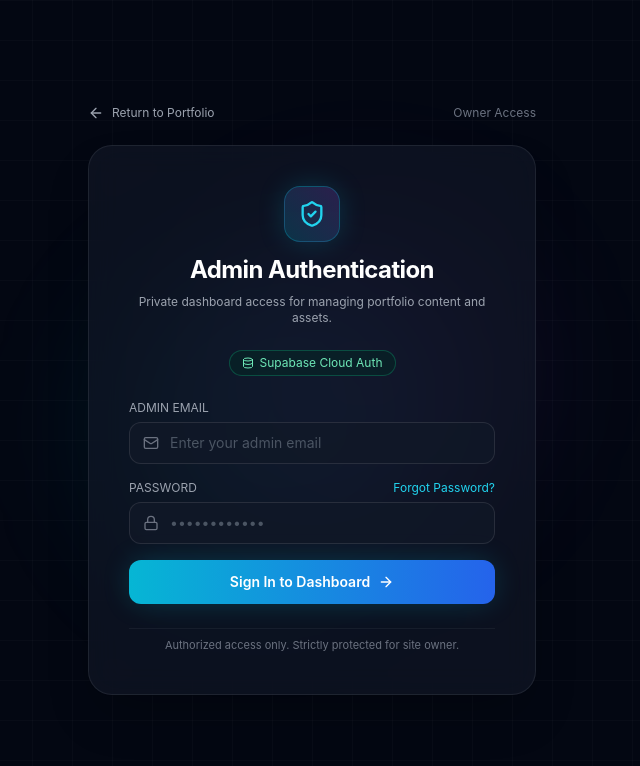
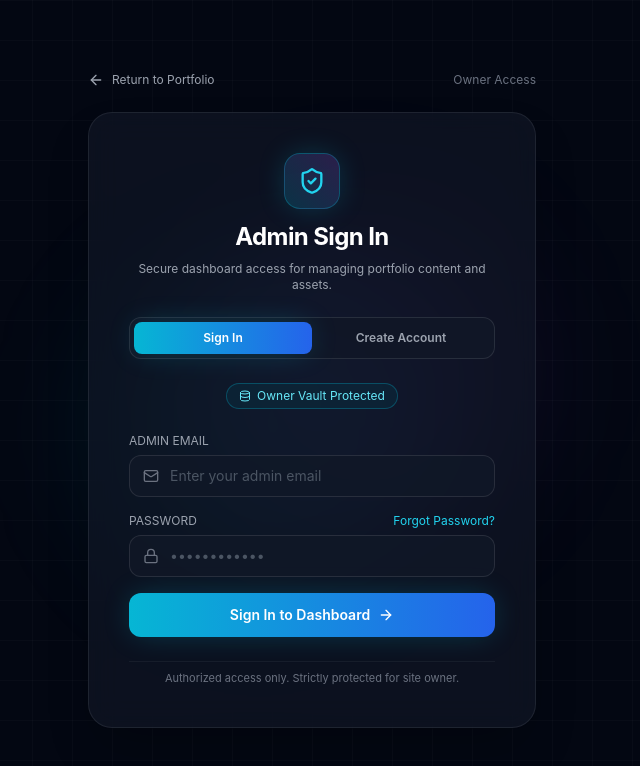
Before and after one commit to basavarajangadi-ml/basu-portfolio, a Next.js app: page /admin/login in a window 1280 px wide. Shown: the top 766 px of the page, without its empty margins (328-968 px from the left). Built offline with nearby package versions, Linux system fonts and the light colour scheme; no server answers.

Commit message:
Add Create Account tab and fix Supabase failed to fetch fallback

```diff
--- a/src/app/admin/login/page.tsx
+++ b/src/app/admin/login/page.tsx
@@ -14,29 +14,32 @@ import {
   ArrowLeft,
   KeyRound,
   CheckCircle2,
-  RefreshCw
+  RefreshCw,
+  UserPlus
 } from "lucide-react";
 import { useAuth } from "@/lib/auth/AuthContext";
 
 export default function AdminLoginPage() {
+  const [authMode, setAuthMode] = useState<"signin" | "signup" | "forgot">("signin");
   const [email, setEmail] = useState("");
   const [password, setPassword] = useState("");
+  const [confirmPassword, setConfirmPassword] = useState("");
   const [loading, setLoading] = useState(false);
   const [error, setError] = useState<string | null>(null);
   const [successMsg, setSuccessMsg] = useState<string | null>(null);
 
-  // Forgot password & OTP state
-  const [isForgotMode, setIsForgotMode] = useState(false);
+  // OTP flow state
   const [otpStep, setOtpStep] = useState<"enter-email" | "enter-otp">("enter-email");
   const [forgotEmail, setForgotEmail] = useState("");
   const [otpCode, setOtpCode] = useState("");
   const [newPassword, setNewPassword] = useState("");
-  const [confirmPassword, setConfirmPassword] = useState("");
+  const [resetConfirmPassword, setResetConfirmPassword] = useState("");
   const [otpSentNotice, setOtpSentNotice] = useState<string | null>(null);
 
-  const { signIn, isSupabaseActive } = useAuth();
+  const { signIn, signUp, isSupabaseActive } = useAuth();
   const router = useRouter();
 
+  // Handle Login
   const handleLogin = async (e: React.FormEvent) => {
     e.preventDefault();
     setError(null);
@@ -57,6 +60,39 @@ export default function AdminLoginPage() {
     }
   };
 
+  // Handle Sign Up (Register first-time admin)
+  const handleSignUp = async (e: React.FormEvent) => {
+    e.preventDefault();
+    setError(null);
+    setSuccessMsg(null);
+
+    if (password !== confirmPassword) {
+      setError("Passwords do not match. Please re-enter.");
+      return;
+    }
+
+    if (password.length < 6) {
+      setError("Password must be at least 6 characters long.");
+      return;
+    }
+
+    setLoading(true);
+
+    try {
+      const res = await signUp(email.trim(), password);
+      if (res.success) {
+        router.push("/admin");
+      } else {
+        setError(res.error || "Failed to register admin account.");
+      }
+    } catch (err: any) {
+      setError(err?.message || "An unexpected error occurred during registration.");
+    } finally {
+      setLoading(false);
+    }
+  };
+
+  // Handle OTP Send
   const handleSendOtp = async (e: React.FormEvent) => {
     e.preventDefault();
     setError(null);
@@ -75,26 +111,27 @@ export default function AdminLoginPage() {
       if (res.ok && data.success) {
         setOtpStep("enter-otp");
         if (data.otpCode) {
-          setOtpSentNotice(`6-digit OTP generated! Code: ${data.otpCode}`);
+          setOtpSentNotice(`6-digit OTP code: ${data.otpCode}`);
         } else {
           setSuccessMsg("Verification code sent to your email!");
         }
       } else {
-        setError(data.error || "Failed to send OTP. Please check your email.");
+        setError(data.error || "Failed to generate OTP. Please verify email address.");
       }
-    } catch (err: any) {
+    } catch {
       setError("Server error while requesting OTP.");
     } finally {
       setLoading(false);
     }
   };
 
+  // Handle OTP Verify & Reset
   const handleVerifyOtpAndReset = async (e: React.FormEvent) => {
     e.preventDefault();
     setError(null);
 
-    if (newPassword !== confirmPassword) {
-      setError("Passwords do not match. Please re-enter.");
+    if (newPassword !== resetConfirmPassword) {
+      setError("New passwords do not match.");
       return;
     }
 
@@ -118,23 +155,22 @@ export default function AdminLoginPage() {
 
       const data = await res.json();
       if (res.ok && data.success) {
-        // Save to client vault for persistence
         if (typeof window !== "undefined") {
           localStorage.setItem("portfolio_admin_vault_pass", newPassword);
         }
         setSuccessMsg("Password reset successfully! Please sign in with your new password.");
         setEmail(forgotEmail);
         setPassword("");
-        setIsForgotMode(false);
+        setAuthMode("signin");
         setOtpStep("enter-email");
         setOtpCode("");
         setNewPassword("");
-        setConfirmPassword("");
+        setResetConfirmPassword("");
         setOtpSentNotice(null);
       } else {
         setError(data.error || "Invalid or expired OTP code.");
       }
-    } catch (err: any) {
+    } catch {
       setError("Server error during OTP verification.");
     } finally {
       setLoading(false);
@@ -167,28 +203,72 @@ export default function AdminLoginPage() {
 
           <div className="text-center space-y-2">
             <div className="w-14 h-14 mx-auto rounded-2xl bg-gradient-to-tr from-cyan-500/20 to-purple-500/20 border border-cyan-500/30 flex items-center justify-center text-cyan-400 shadow-glow mb-3">
-              {isForgotMode ? <KeyRound className="w-7 h-7" /> : <ShieldCheck className="w-7 h-7" />}
+              {authMode === "signup" ? (
+                <UserPlus className="w-7 h-7" />
+              ) : authMode === "forgot" ? (
+                <KeyRound className="w-7 h-7" />
+              ) : (
+                <ShieldCheck className="w-7 h-7" />
+              )}
             </div>
 
             <h1 className="text-2xl font-bold text-white tracking-tight">
-              {isForgotMode ? "Reset Admin Password" : "Admin Authentication"}
+              {authMode === "signup"
+                ? "Create Admin Account"
+                : authMode === "forgot"
+                ? "Reset Admin Password"
+                : "Admin Sign In"}
             </h1>
             <p className="text-xs text-gray-400">
-              {isForgotMode
-                ? "Verify with a 6-digit OTP to safely recover your admin account."
-                : "Private dashboard access for managing portfolio content and assets."}
+              {authMode === "signup"
+                ? "Set up your private email and password as the portfolio owner."
+                : authMode === "forgot"
+                ? "Verify with a 6-digit OTP code to safely recover your credentials."
+                : "Secure dashboard access for managing portfolio content and assets."}
             </p>
           </div>
 
+          {/* Tab Selector: Sign In vs Create Account */}
+          {authMode !== "forgot" && (
+            <div className="flex rounded-xl bg-gray-900/90 p-1 border border-white/10">
+              <button
+                type="button"
+                onClick={() => {
+                  setAuthMode("signin");
+                  setError(null);
+                  setSuccessMsg(null);
+                }}
+                className={`flex-1 py-2 text-xs font-semibold rounded-lg transition-all ${
+                  authMode === "signin"
+                    ? "bg-gradient-to-r from-cyan-500 to-blue-600 text-white shadow-glow"
+                    : "text-gray-400 hover:text-white"
+                }`}
+              >
+                Sign In
+              </button>
+              <button
+                type="button"
+                onClick={() => {
+                  setAuthMode("signup");
+                  setError(null);
+                  setSuccessMsg(null);
+                }}
+                className={`flex-1 py-2 text-xs font-semibold rounded-lg transition-all ${
+                  authMode === "signup"
+                    ? "bg-gradient-to-r from-cyan-500 to-blue-600 text-white shadow-glow"
+                    : "text-gray-400 hover:text-white"
+                }`}
+              >
+                Create Account
+              </button>
+            </div>
+          )}
+
           {/* Status Badge */}
           <div className="flex items-center justify-center">
-            <span className={`inline-flex items-center gap-1.5 px-3 py-1 rounded-full text-xs font-mono border ${
-              isSupabaseActive
-                ? "bg-emerald-950/40 border-emerald-500/30 text-emerald-300"
-                : "bg-cyan-950/40 border-cyan-500/30 text-cyan-300"
-            }`}>
+            <span className="inline-flex items-center gap-1.5 px-3 py-1 rounded-full text-xs font-mono border bg-cyan-950/40 border-cyan-500/30 text-cyan-300">
               <Database className="w-3 h-3" />
-              <span>{isSupabaseActive ? "Supabase Cloud Auth" : "Owner Vault Protected"}</span>
+              <span>Owner Vault Protected</span>
             </span>
           </div>
 
@@ -220,9 +300,9 @@ export default function AdminLoginPage() {
           )}
 
           {/* ========================================================================= */}
-          {/* LOGIN FORM */}
+          {/* 1. SIGN IN FORM */}
           {/* ========================================================================= */}
-          {!isForgotMode ? (
+          {authMode === "signin" && (
             <form onSubmit={handleLogin} className="space-y-4">
 
               <div>
@@ -252,7 +332,7 @@ export default function AdminLoginPage() {
                   <button
                     type="button"
                     onClick={() => {
-                      setIsForgotMode(true);
+                      setAuthMode("forgot");
                       setForgotEmail(email || "");
                       setError(null);
                       setSuccessMsg(null);
@@ -296,10 +376,96 @@ export default function AdminLoginPage() {
               </button>
 
             </form>
-          ) : (
-            /* ========================================================================= */
-            /* FORGOT PASSWORD & OTP FORM */
-            /* ========================================================================= */
+          )}
+
+          {/* ========================================================================= */}
+          {/* 2. SIGN UP / CREATE ADMIN ACCOUNT FORM */}
+          {/* ========================================================================= */}
+          {authMode === "signup" && (
+            <form onSubmit={handleSignUp} className="space-y-4">
+
+              <div>
+                <label className="block text-xs font-mono uppercase text-gray-400 mb-1.5">
+                  Your Admin Email
+                </label>
+                <div className="relative">
+                  <div className="absolute inset-y-0 left-0 pl-3.5 flex items-center pointer-events-none text-gray-500">
+                    <Mail className="w-4 h-4" />
+                  </div>
+                  <input
+                    type="email"
+                    required
+                    placeholder="e.g. basu@gmail.com"
+                    value={email}
+                    onChange={(e) => setEmail(e.target.value)}
+                    className="w-full pl-10 pr-4 py-2.5 rounded-xl bg-gray-900/80 border border-white/10 text-white placeholder-gray-600 text-sm focus:border-cyan-400 transition-colors"
+                  />
+                </div>
+              </div>
+
+              <div>
+                <label className="block text-xs font-mono uppercase text-gray-400 mb-1.5">
+                  Set Your Password
+                </label>
+                <div className="relative">
+                  <div className="absolute inset-y-0 left-0 pl-3.5 flex items-center pointer-events-none text-gray-500">
+                    <Lock className="w-4 h-4" />
+                  </div>
+                  <input
+                    type="password"
+                    required
+                    placeholder="At least 6 characters"
+                    value={password}
+                    onChange={(e) => setPassword(e.target.value)}
+                    className="w-full pl-10 pr-4 py-2.5 rounded-xl bg-gray-900/80 border border-white/10 text-white placeholder-gray-600 text-sm focus:border-cyan-400 transition-colors"
+                  />
+                </div>
+              </div>
+
+              <div>
+                <label className="block text-xs font-mono uppercase text-gray-400 mb-1.5">
+                  Confirm Password
+                </label>
+                <div className="relative">
+                  <div className="absolute inset-y-0 left-0 pl-3.5 flex items-center pointer-events-none text-gray-500">
+                    <Lock className="w-4 h-4" />
+                  </div>
+                  <input
+                    type="password"
+                    required
+                    placeholder="Re-type your password"
+                    value={confirmPassword}
+                    onChange={(e) => setConfirmPassword(e.target.value)}
+                    className="w-full pl-10 pr-4 py-2.5 rounded-xl bg-gray-900/80 border border-white/10 text-white placeholder-gray-600 text-sm focus:border-cyan-400 transition-colors"
+                  />
+                </div>
+              </div>
+
+              <button
+                type="submit"
+                disabled={loading || !email || !password || !confirmPassword}
+                className="w-full flex items-center justify-center gap-2 py-3 rounded-xl font-semibold text-sm bg-gradient-to-r from-emerald-500 to-cyan-600 text-white shadow-glow hover:opacity-95 transition-all disabled:opacity-50"
+              >
+                {loading ? (
+                  <>
+                    <Loader2 className="w-4 h-4 animate-spin" />
+                    <span>Creating Admin Account...</span>
+                  </>
+                ) : (
+                  <>
+                    <span>Create & Access Dashboard</span>
+                    <ArrowRight className="w-4 h-4" />
+                  </>
+                )}
+              </button>
+
+            </form>
+          )}
+
+          {/* ========================================================================= */}
+          {/* 3. FORGOT PASSWORD & OTP FORM */}
+          {/* ========================================================================= */}
+          {authMode === "forgot" && (
             <div className="space-y-4">
 
               {otpStep === "enter-email" ? (
@@ -315,7 +481,7 @@ export default function AdminLoginPage() {
                       <input
                         type="email"
                         required
-                        placeholder="e.g. yourname@example.com"
+                        placeholder="e.g. basu@gmail.com"
                         value={forgotEmail}
                         onChange={(e) => setForgotEmail(e.target.value)}
                         className="w-full pl-10 pr-4 py-2.5 rounded-xl bg-gray-900/80 border border-white/10 text-white placeholder-gray-600 text-sm focus:border-cyan-400 transition-colors"
@@ -392,8 +558,8 @@ export default function AdminLoginPage() {
                         type="password"
                         required
                         placeholder="Re-type new password"
-                        value={confirmPassword}
-                        onChange={(e) => setConfirmPassword(e.target.value)}
+                        value={resetConfirmPassword}
+                        onChange={(e) => setResetConfirmPassword(e.target.value)}
                         className="w-full pl-10 pr-4 py-2.5 rounded-xl bg-gray-900/80 border border-white/10 text-white placeholder-gray-600 text-sm focus:border-cyan-400 transition-colors"
                       />
                     </div>
@@ -442,7 +608,7 @@ export default function AdminLoginPage() {
                 <button
                   type="button"
                   onClick={() => {
-                    setIsForgotMode(false);
+                    setAuthMode("signin");
                     setOtpStep("enter-email");
                     setError(null);
                     setOtpSentNotice(null);
--- /dev/null
+++ b/src/app/api/admin/auth/register/route.ts
@@ -0,0 +1,43 @@
+import { NextResponse } from "next/server";
+import { setAdminPassword, setAdminEmail, getAdminEmail } from "@/lib/auth/adminStore";
+
+export async function POST(request: Request) {
+  try {
+    const { email, password } = await request.json();
+
+    if (!email || !password) {
+      return NextResponse.json(
+        { error: "Email and password are required to create an admin account." },
+        { status: 400 }
+      );
+    }
+
+    if (password.length < 6) {
+      return NextResponse.json(
+        { error: "Password must be at least 6 characters long." },
+        { status: 400 }
+      );
+    }
+
+    const normEmail = email.trim().toLowerCase();
+
+    // Register / update the admin credentials in server store
+    setAdminEmail(normEmail);
+    setAdminPassword(normEmail, password);
+
+    return NextResponse.json({
+      success: true,
+      message: "Admin account registered successfully! You can now sign in.",
+      user: {
+        id: "admin-secure-id",
+        email: normEmail,
+        role: "admin",
+      },
+    });
+  } catch (err: any) {
+    return NextResponse.json(
+      { error: "Failed to register admin account." },
+      { status: 500 }
+    );
+  }
+}
--- a/src/lib/auth/AuthContext.tsx
+++ b/src/lib/auth/AuthContext.tsx
@@ -14,6 +14,7 @@ interface AuthContextType {
   loading: boolean;
   isSupabaseActive: boolean;
   signIn: (email: string, password: string) => Promise<{ success: boolean; error?: string }>;
+  signUp: (email: string, password: string) => Promise<{ success: boolean; error?: string }>;
   signOut: () => Promise<void>;
 }
 
@@ -22,6 +23,7 @@ const AuthContext = createContext<AuthContextType>({
   loading: true,
   isSupabaseActive: false,
   signIn: async () => ({ success: false }),
+  signUp: async () => ({ success: false }),
   signOut: async () => {},
 });
 
@@ -46,6 +48,8 @@ export function AuthProvider({ children }: { children: React.ReactNode }) {
             role: "admin",
           });
         }
+        setLoading(false);
+      }).catch(() => {
         setLoading(false);
       });
 
@@ -87,11 +91,7 @@ export function AuthProvider({ children }: { children: React.ReactNode }) {
           password,
         });
 
-        if (error) {
-          return { success: false, error: error.message };
-        }
-
-        if (data.user) {
+        if (!error && data?.user) {
           setUser({
             id: data.user.id,
             email: data.user.email || email,
@@ -100,7 +100,7 @@ export function AuthProvider({ children }: { children: React.ReactNode }) {
           return { success: true };
         }
       } catch (err: any) {
-        return { success: false, error: err.message || "Authentication failed" };
+        console.warn("Supabase auth unreachable or error, falling back to server verification:", err);
       }
     }
 
@@ -132,16 +132,50 @@ export function AuthProvider({ children }: { children: React.ReactNode }) {
     }
   };
 
+  const signUp = async (email: string, password: string): Promise<{ success: boolean; error?: string }> => {
+    // 1. Try Supabase sign up if active
+    if (isSupabaseActive && supabase) {
+      try {
+        await supabase.auth.signUp({ email, password });
+      } catch (err) {
+        console.warn("Supabase signup skipped or unreachable:", err);
+      }
+    }
+
+    // 2. Register in server store
+    try {
+      const res = await fetch("/api/admin/auth/register", {
+        method: "POST",
+        headers: { "Content-Type": "application/json" },
+        body: JSON.stringify({ email, password }),
+      });
+
+      const data = await res.json();
+      if (res.ok && data.success && data.user) {
+        setUser(data.user);
+        localStorage.setItem(LOCAL_AUTH_KEY, JSON.stringify(data.user));
+        localStorage.setItem("portfolio_admin_vault_pass", password);
+        return { success: true };
+      } else {
+        return { success: false, error: data.error || "Failed to create admin account." };
+      }
+    } catch {
+      return { success: false, error: "Server error during registration." };
+    }
+  };
+
   const signOut = async () => {
     if (isSupabaseActive && supabase) {
-      await supabase.auth.signOut();
+      try {
+        await supabase.auth.signOut();
+      } catch {}
     }
     localStorage.removeItem(LOCAL_AUTH_KEY);
     setUser(null);
   };
 
   return (
-    <AuthContext.Provider value={{ user, loading, isSupabaseActive, signIn, signOut }}>
+    <AuthContext.Provider value={{ user, loading, isSupabaseActive, signIn, signUp, signOut }}>
       {children}
     </AuthContext.Provider>
   );
```
